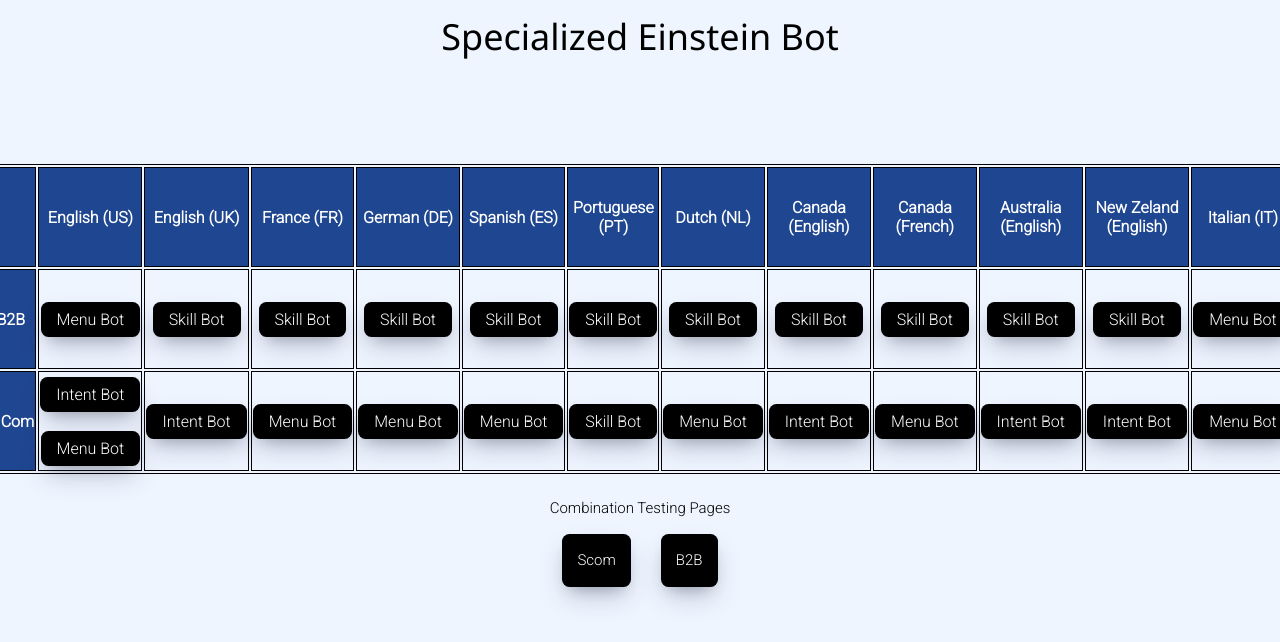
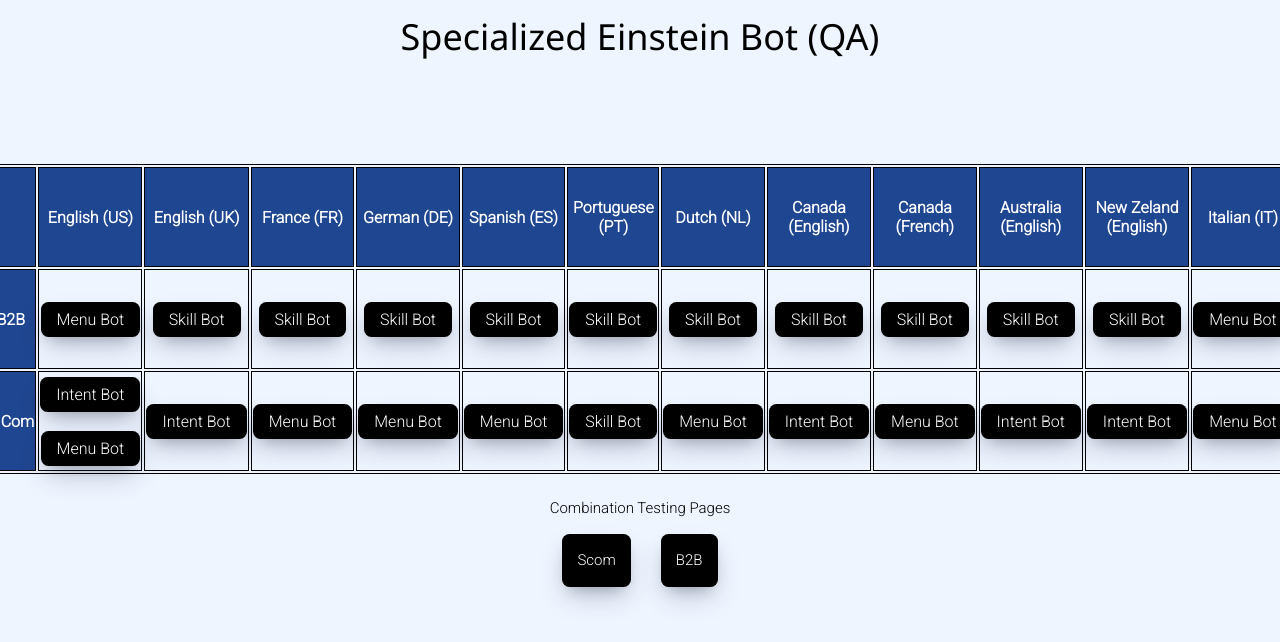
Before and after one commit to pranjalgangrade/specialized.github.io, a plain HTML site: page index.html in a window 1280 px wide. Drawn offline with nearby package versions, Linux system fonts and the light colour scheme.

Commit message:
Update index.html

```diff
--- a/index.html
+++ b/index.html
@@ -63,7 +63,7 @@
     </style>
 </head>
 <div class="parent">
-    <h1>Specialized Einstein Bot</h1>
+    <h1>Specialized Einstein Bot (QA)</h1>
     <!--h2>
         <a href="https://b2b.specialized.com" target="_blank">B2B</a>
     </h2>
```
